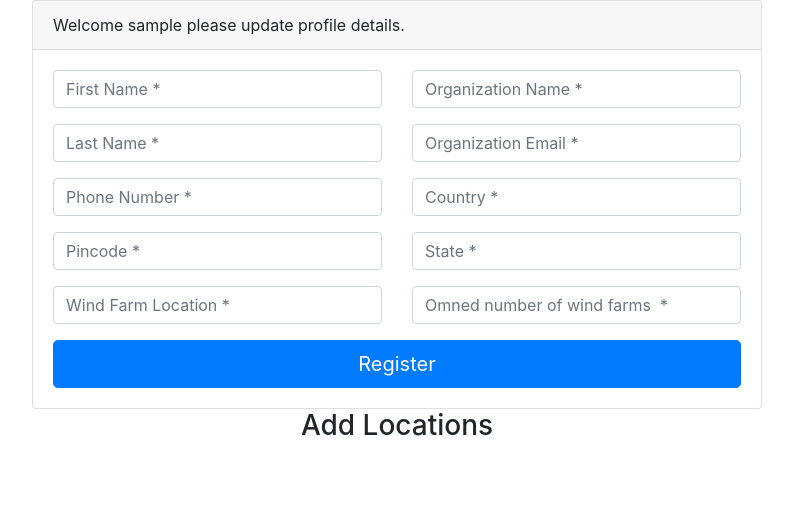
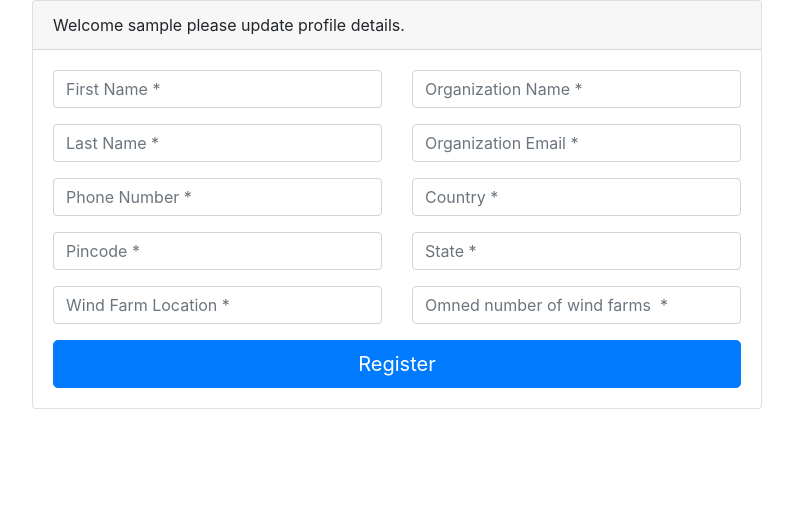
Before and after one commit to Vignesh-U-M/SBSPS-Challenge-2640-Predicting-the-energy-output-of-the-wind-turbine-based-on-weather-condition, a Django app: page /accounts/production/main in a window 1280 px wide. Shown: the top 520 px of the page, without its empty margins (243-1036 px from the left). Run offline with Django 3.2, Linux system fonts and the light colour scheme; the visitor is signed in with stand-in values (Sample User, id 1); data comes from the database, SQL or seed files in the repository; some libraries are stand-ins or nearby versions.

Commit message:
Update user_home.html

```diff
--- a/Windenergy_prediction/Templates/user_home.html
+++ b/Windenergy_prediction/Templates/user_home.html
@@ -68,7 +68,7 @@
                 </div>
             </div>
         </div>
-        <h3><center>Add Locations</center></h3>
+
 
 </body>
 
```
